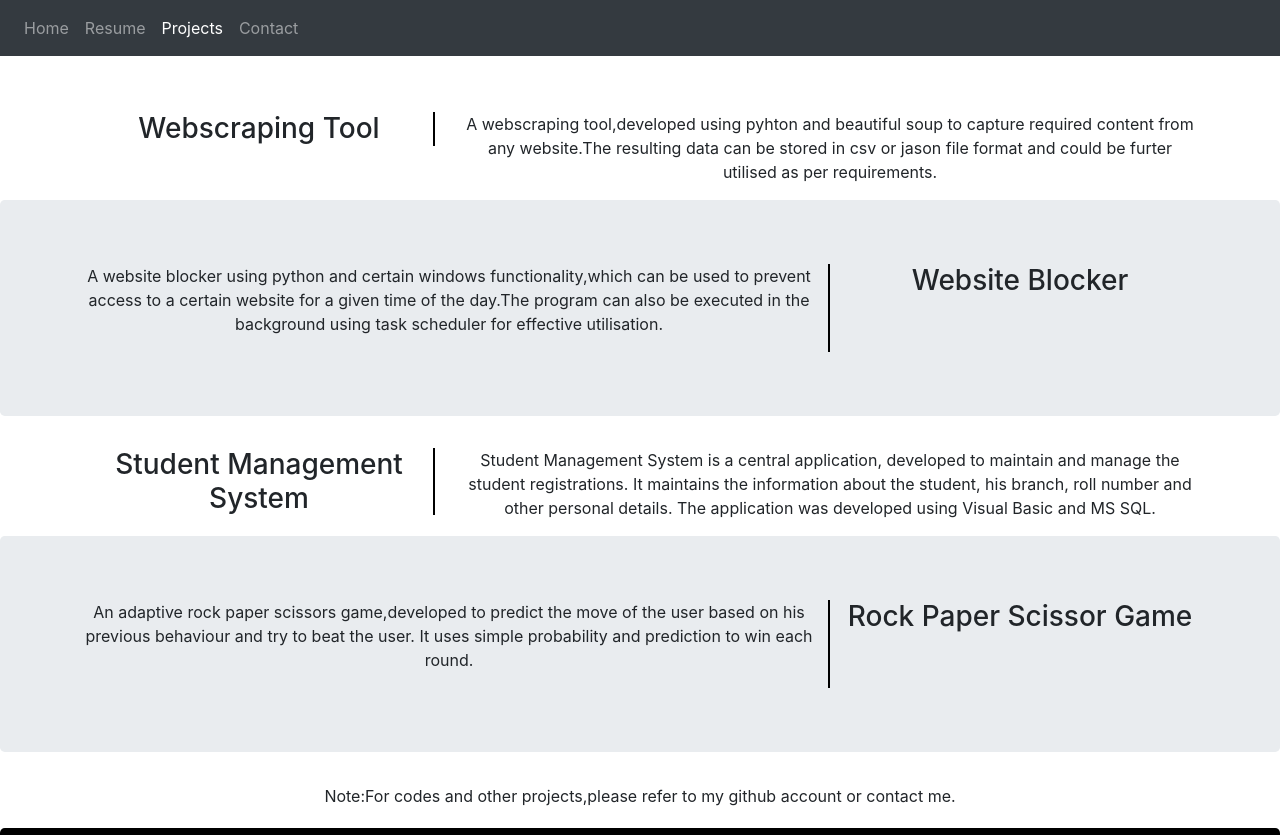
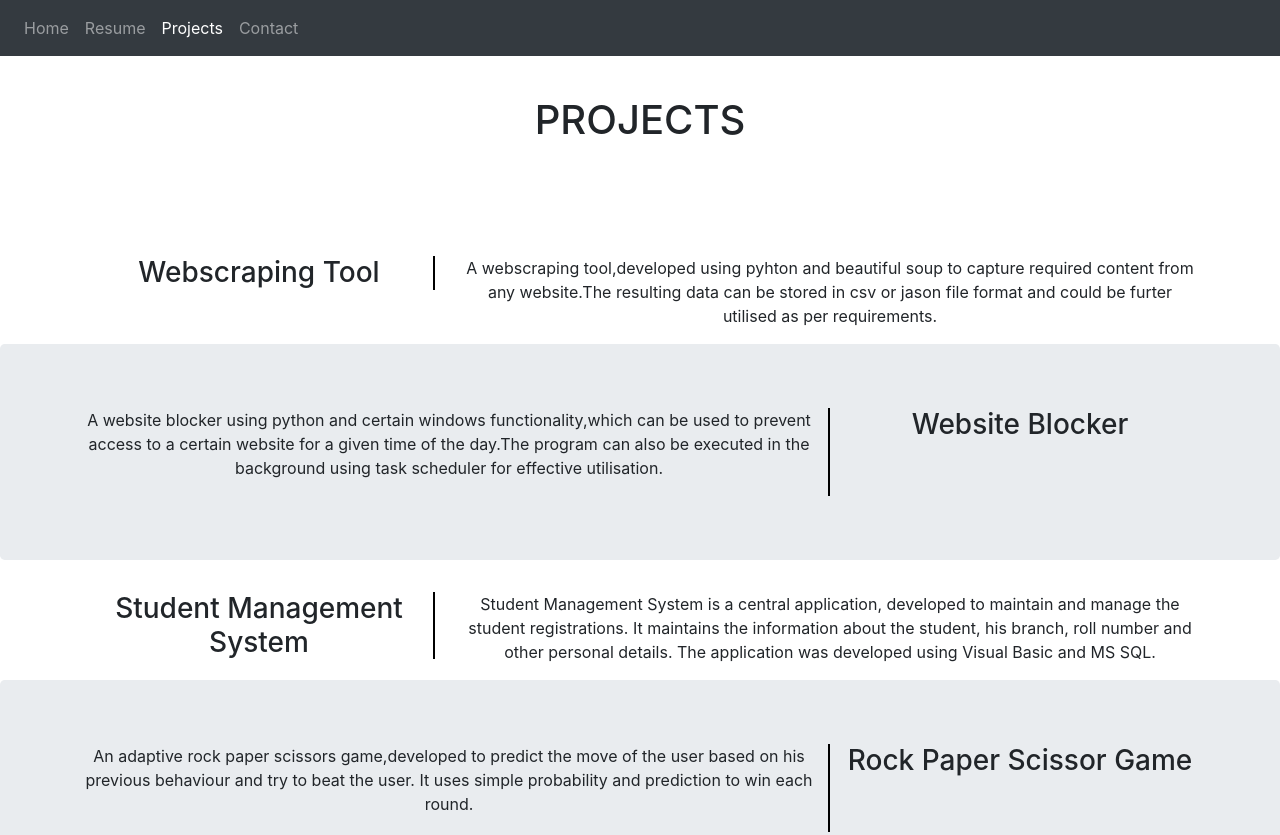
Before and after one commit to rmggmu/rmggmu.github.io, a plain HTML site: page projects.html in a window 1280 px wide. Shown: the top 835 px of the page. Drawn offline with nearby package versions, Linux system fonts and the light colour scheme.

Commit message:
Update projects.html

```diff
--- a/projects.html
+++ b/projects.html
@@ -21,12 +21,12 @@
     </nav>
 
 
-    <div class="container">
+    <div class="container" style="text-align:center">
+    <p> </p>
+    <br><h1>PROJECTS</h1>
     <p></p>
-    <br>
-    <p></p>
+    <br><br><br><br>
     </div>
-
 <div class="container" style="text-align:center">
 <div class="row">
   <div class="col-4">
```
